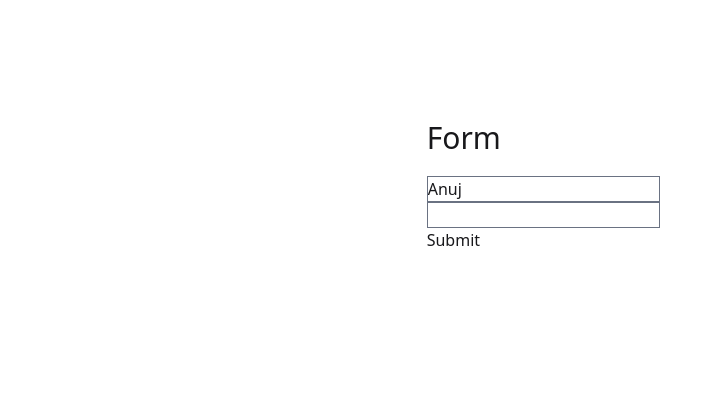
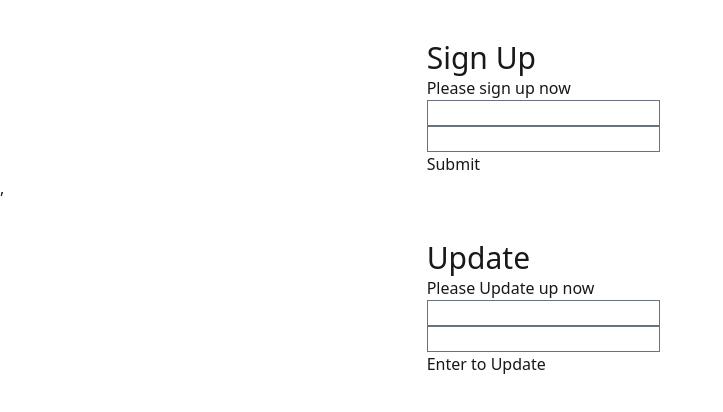
Before and after one commit to anujpaul27/React, a React (Vite) app: page / in a window 1280 px wide. Shown: the top 412 px of the page, without its empty margins (0-723 px from the left). Built offline with nearby package versions, Linux system fonts and the light colour scheme.

Commit message:
Reusable Form, Dynamic heading, button data sending from input field and children props use

```diff
--- a/src/App.jsx
+++ b/src/App.jsx
@@ -3,8 +3,33 @@ import Form from './component/Form'
 
 function App() {
 
+  function information (data)
+  {
+    console.log((data.name));
+    console.log((data.password));
+  }
+
   return (
-    <Form> </Form>
+    <div>
+      <Form
+      heading={'Sign Up'}
+      btnText={'Submit'}
+      information={information}>
+      <div>
+        <h1 className='text-3xl'>Sign Up</h1>
+        <p>Please sign up now</p>
+      </div>
+      </Form>,
+      <Form
+      heading={'Update Information'}
+      btnText={'Enter to Update'}
+      information={information}>
+      <div>
+        <h1 className='text-3xl'>Update</h1>
+        <p>Please Update up now</p>
+      </div>
+      </Form>
+    </div>
   )
 }
 
--- a/src/component/Form.jsx
+++ b/src/component/Form.jsx
@@ -1,24 +1,26 @@
-import React, { useRef, useState } from 'react';
+import React, { useRef } from 'react';
 
-const Form = () => {
+const Form = ({heading, btnText, information, children}) => {
 
     const refName = useRef()
     const refPassword = useRef()
     function onSubmit (e)
     {
         e.preventDefault()
-        console.log(refName.current.value);
-        console.log(refPassword.current.value);
+        const name = refName.current.value;
+        const password = refPassword.current.value;
+
+        information({name:name, password:password})
     }
 
 
     return (
-        <div className='w-1/3 mx-auto mt-30 '>
-            <h1 className='text-3xl mx-auto m-5'>Form</h1>
+        <div className='w-1/3 mx-auto mt-10 '>
+            {/* <h1 className='text-3xl mx-auto m-5'>{heading}</h1> */}
+            {children}
+            <form action="" onSubmit={onSubmit}>
 
-            <form action="" onSubmit={onSubmit}>
                 <input
-                defaultValue={'Anuj'}
                 ref={refName}
                 className='border border-gray-500'
                 type="text"
@@ -26,7 +28,7 @@ const Form = () => {
                 <br />
                 <input ref={refPassword} className='border border-gray-500' type="password" name="Password" id="" />
                 <br />
-                <input type="Submit" value={'Submit'} />
+                <input type="Submit" value={btnText} />
             </form>
         </div>
     );
```
